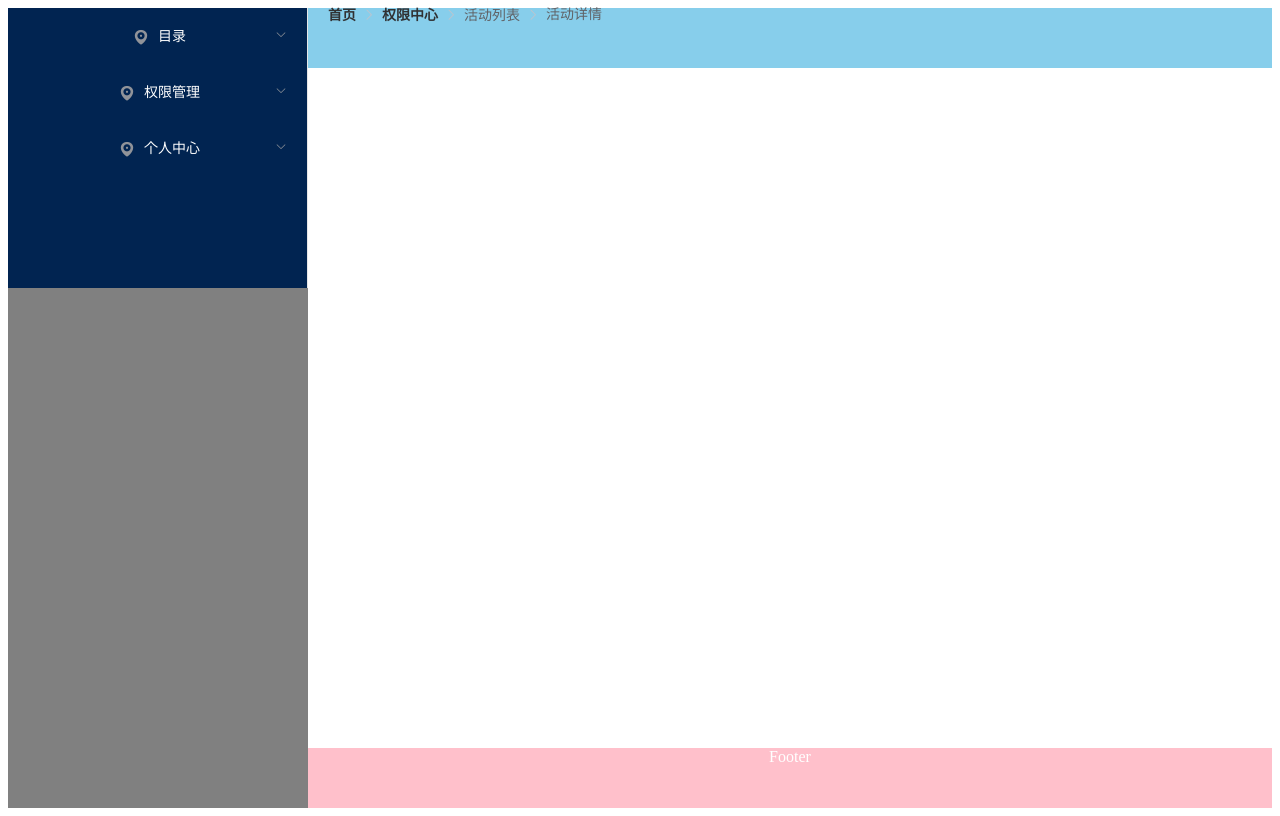
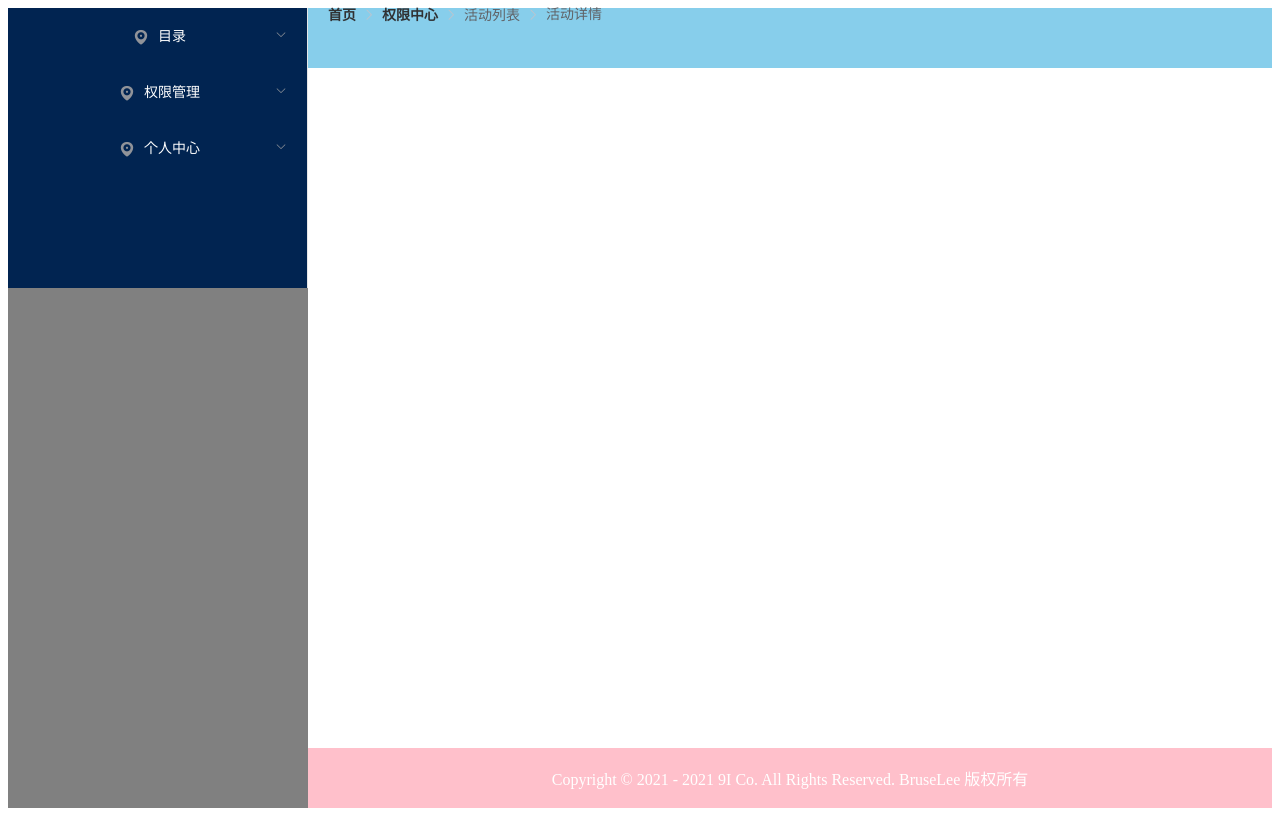
Before and after one commit to Bruse-Lee/Back-and-Front, a Vue app in the folder surveryfront/: page / in a window 1280 px wide. Built offline with nearby package versions, Linux system fonts and the light colour scheme.

Commit message:
添加footer版本信息

```diff
--- a/surveryfront/src/components/Layout.vue
+++ b/surveryfront/src/components/Layout.vue
@@ -10,7 +10,9 @@
       <el-main>
         <router-view></router-view>
       </el-main>
-      <el-footer>Footer</el-footer>
+      <el-footer>
+        Copyright © 2021 - 2021 9I Co. All Rights Reserved. BruseLee 版权所有
+      </el-footer>
     </el-container>
   </el-container>
 </template>
@@ -18,14 +20,14 @@
 <script>
 import Sidebar from "../components/sidebar/sidebar.vue";
 import Headbar from "../components/headNavbar/headBar.vue";
-import routes from '../router/routes'
+import routes from "../router/routes";
 export default {
   components: {
     Sidebar,
     Headbar,
   },
   methods: {
-     handleCollapse() {
+    handleCollapse() {
       this.isCollapse = !this.isCollapse;
     },
   },
@@ -59,5 +61,8 @@ body {
 }
 .el-footer {
   background-color: pink;
+  display: flex;
+  align-items: center;
+  justify-content: center;
 }
 </style>
```
